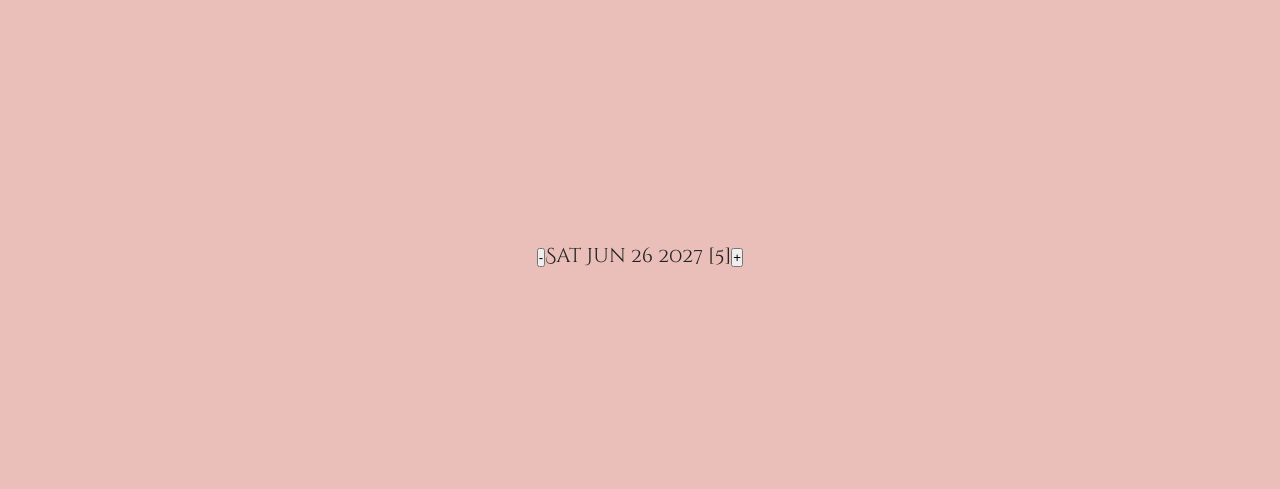
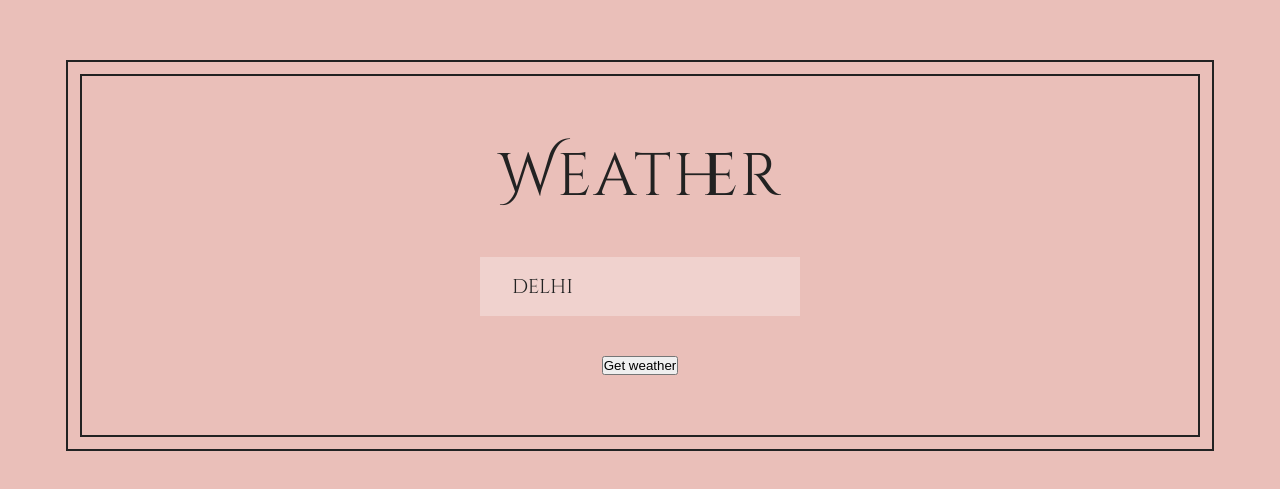
Before and after one commit to narayanananth26/weather, a React (Create React App) app: page / in a window 1280 px wide. Shown: the part 145-634 px from the top of the page. Built offline with nearby package versions, Linux system fonts and the light colour scheme.

Commit message:
create base comp

```diff
--- a/src/App.js
+++ b/src/App.js
@@ -1,39 +1,35 @@
 import React from "react";
 
-class Counter extends React.Component {
+class App extends React.Component {
 	constructor(props) {
 		super(props);
-		this.state = { count: 5 };
-		this.handleDecrement = this.handleDecrement.bind(this);
-		this.handleIncrement = this.handleIncrement.bind(this);
+		this.state = { location: "delhi" };
+		this.fetchWeather = this.fetchWeather.bind(this);
 	}
 
-	handleDecrement() {
-		this.setState((currState) => {
-			return { count: currState.count - 1 };
-		});
-	}
-
-	handleIncrement() {
-		this.setState((currState) => {
-			return { count: currState.count + 1 };
-		});
+	fetchWeather() {
+		console.log("Loading...");
+		console.log(this);
 	}
 
 	render() {
-		const date = new Date("june 21 2027");
-		date.setDate(date.getDate() + this.state.count);
-
 		return (
-			<div>
-				<button onClick={this.handleDecrement}>-</button>
-				<span>
-					{date.toDateString()} [{this.state.count}]
-				</span>
-				<button onClick={this.handleIncrement}>+</button>
+			<div className="app">
+				<h1>Weather</h1>
+				<div>
+					<input
+						type="text"
+						placeholder="Search from location..."
+						value={this.state.location}
+						onChange={(e) =>
+							this.setState({ location: e.target.value })
+						}
+					/>
+				</div>
+				<button onClick={this.fetchWeather}>Get weather</button>
 			</div>
 		);
 	}
 }
 
-export default Counter;
+export default App;
```
